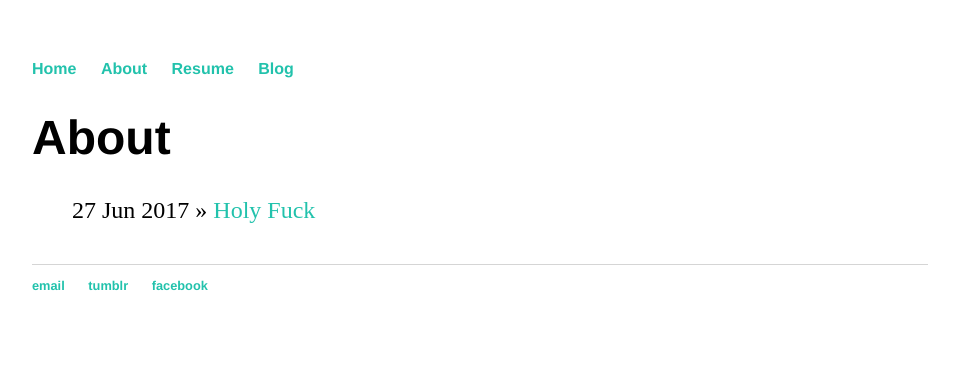
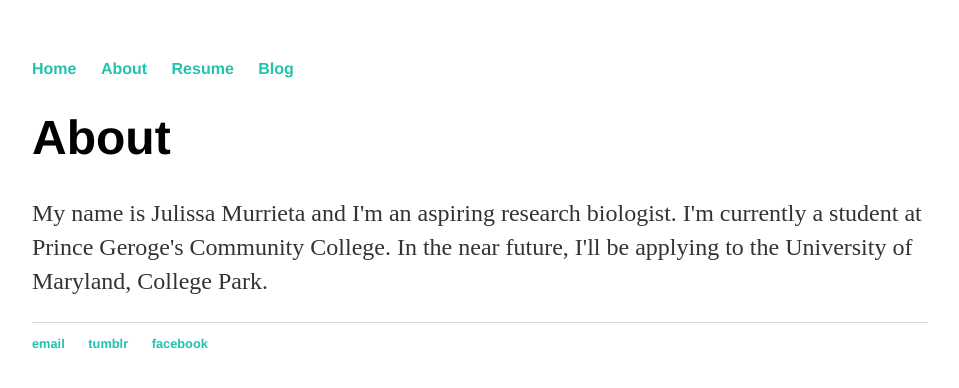
Before and after one commit to jmurrieta/jmurrieta.github.io, a Jekyll site: the page built from about/index.html, in a window 1280 px wide. Shown: the top 388 px of the page, without its empty margins (160-1119 px from the left). Built offline with Jekyll 4.4.1, drawn with Linux system fonts in a browser that asks for light colours.

Commit message:
Update index.html

```diff
--- a/about/index.html
+++ b/about/index.html
@@ -2,10 +2,7 @@
 layout: default
 title: About
 ---
-	<h1>{{ page.title }}</h1>
-	<ul class="posts">
-
-	  {% for post in site.posts %}
-	    <li><span>{{ post.date | date_to_string }}</span> » <a href="{{ post.url }}" title="{{ post.title }}">{{ post.title }}</a></li>
-	  {% endfor %}
-	</ul>
+<div class="blurb">
+	<h1>About</h1>
+	<p>My name is Julissa Murrieta and I'm an aspiring research biologist. I'm currently a student at Prince Geroge's Community College. In the near future, I'll be applying to the University of Maryland, College Park.</a></p>
+</div><!-- /.blurb -->
```
